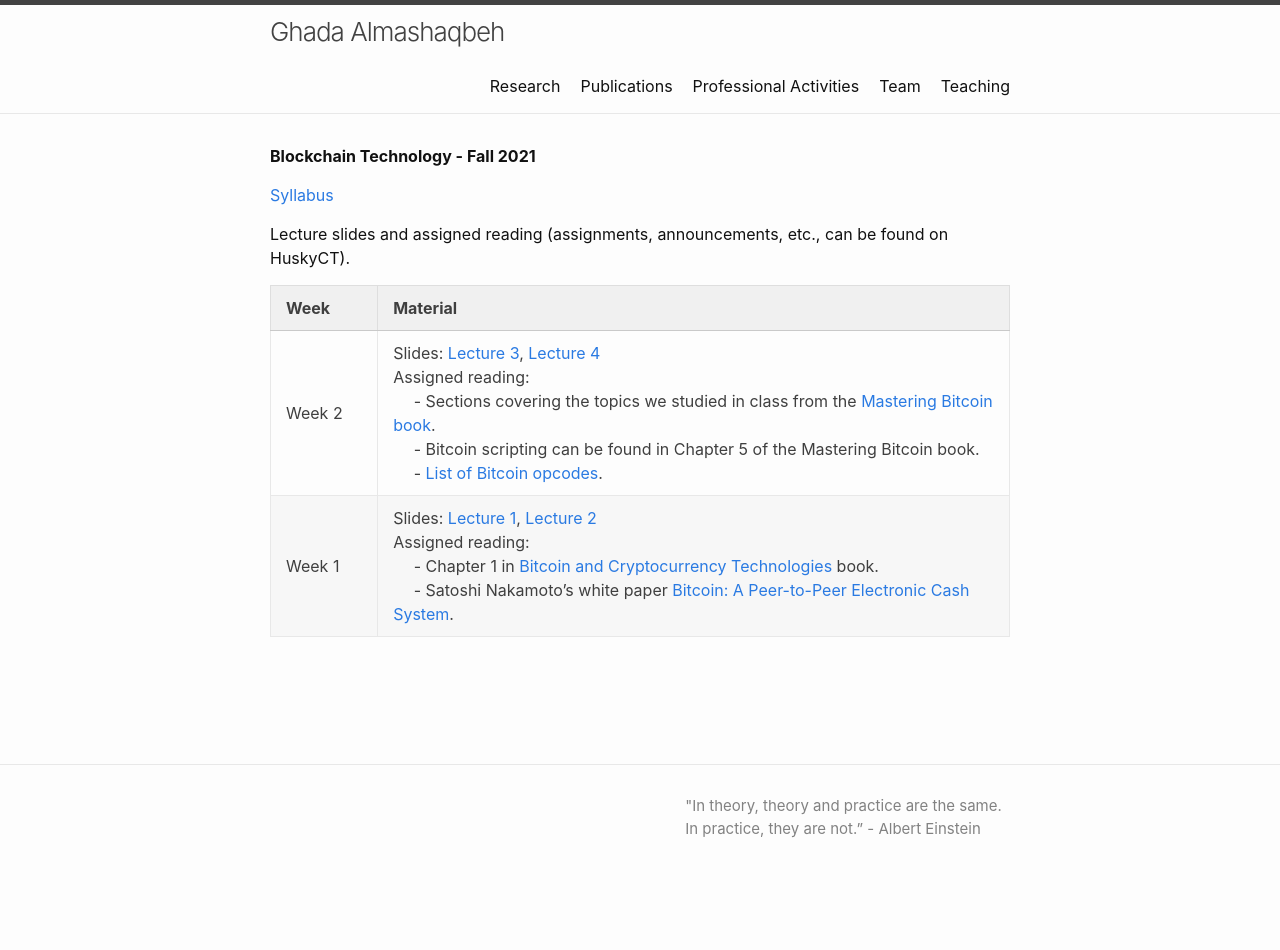
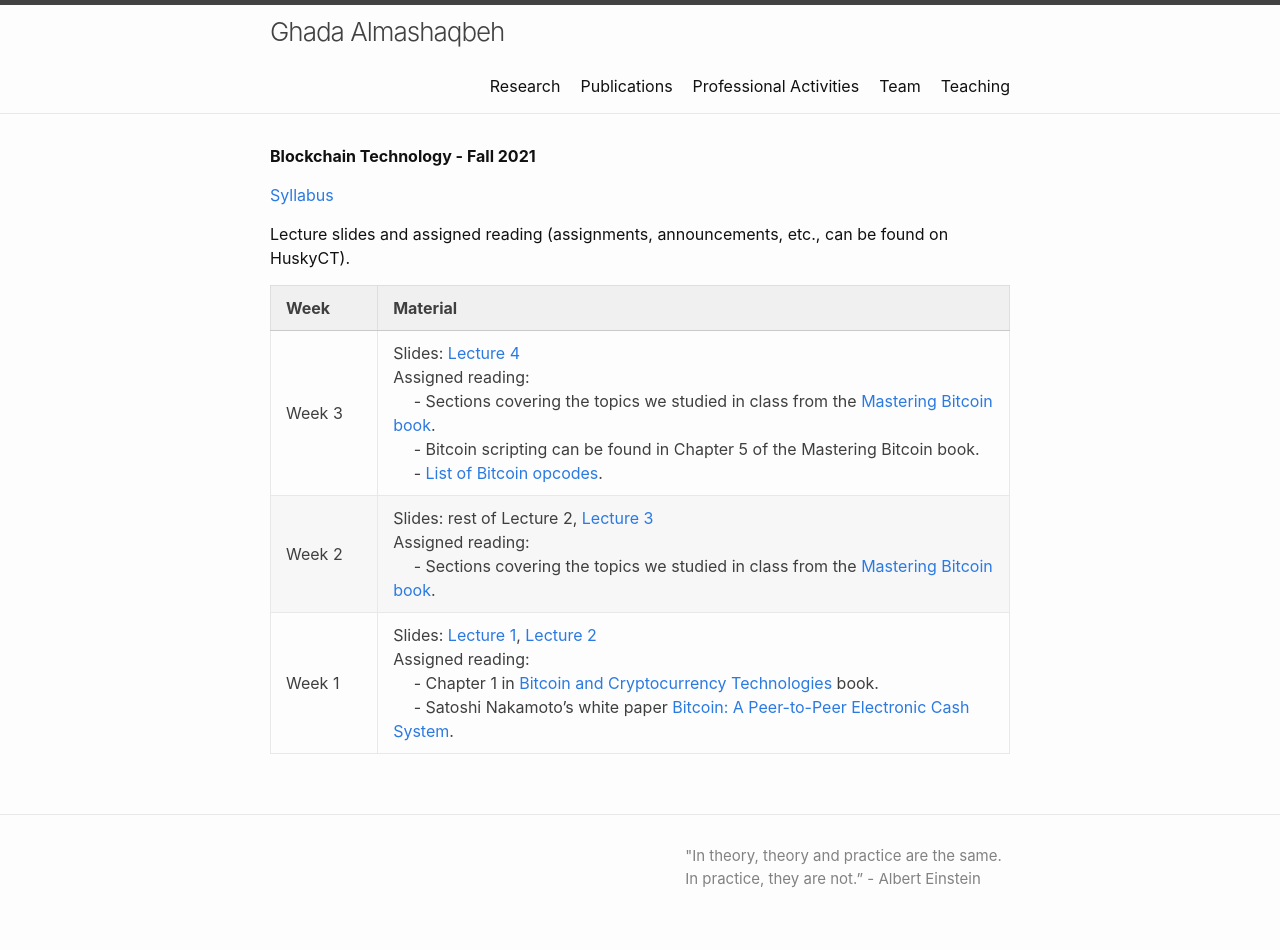
Before and after one commit to GhadaAlmashaqbeh/GhadaAlmashaqbeh.github.io, a Jekyll site: the page built from courses/blockchain-technology-f2021/index.md, in a window 1280 px wide. Built offline with Jekyll 4.4.1, drawn with Linux system fonts in a browser that asks for light colours; before the commit the page ends 900 px from its top, so only the background shows below that.

Commit message:
update course material

```diff
--- a/courses/blockchain-technology-f2021/index.md
+++ b/courses/blockchain-technology-f2021/index.md
@@ -10,5 +10,6 @@ Lecture slides and assigned reading (assignments, announcements, etc., can be fo
 
 | Week&emsp;&emsp;| Material           |
 |----------|--------------------|
-| Week 2 | Slides: [Lecture 3](./lecture3.pdf), [Lecture 4](./lecture4.pdf) <br/> Assigned reading: <br/> &emsp; - Sections covering the topics we studied in class from the [Mastering Bitcoin book](https://en.bitcoin.it/wiki/Mastering_Bitcoin). <br/> &emsp; - Bitcoin scripting can be found in Chapter 5 of the Mastering Bitcoin book. <br/> &emsp; - [List of Bitcoin opcodes](https://en.bitcoin.it/wiki/Script). |
+| Week 3 | Slides: [Lecture 4](./lecture4.pdf) <br/> Assigned reading: <br/> &emsp; - Sections covering the topics we studied in class from the [Mastering Bitcoin book](https://en.bitcoin.it/wiki/Mastering_Bitcoin). <br/> &emsp; - Bitcoin scripting can be found in Chapter 5 of the Mastering Bitcoin book. <br/> &emsp; - [List of Bitcoin opcodes](https://en.bitcoin.it/wiki/Script). |
+| Week 2 | Slides: rest of Lecture 2, [Lecture 3](./lecture3.pdf) <br/> Assigned reading: <br/> &emsp; - Sections covering the topics we studied in class from the [Mastering Bitcoin book](https://en.bitcoin.it/wiki/Mastering_Bitcoin).  |
 | Week 1 | Slides: [Lecture 1](./lecture1.pdf), [Lecture 2](./lecture2.pdf) <br/> Assigned reading: <br/> &emsp; - Chapter 1 in [Bitcoin and Cryptocurrency Technologies](https://d28rh4a8wq0iu5.cloudfront.net/bitcointech/readings/princeton_bitcoin_book.pdf) book. <br/> &emsp; - Satoshi Nakamoto’s white paper [Bitcoin: A Peer-to-Peer Electronic Cash System](https://bitcoin.org/bitcoin.pdf). |
```
